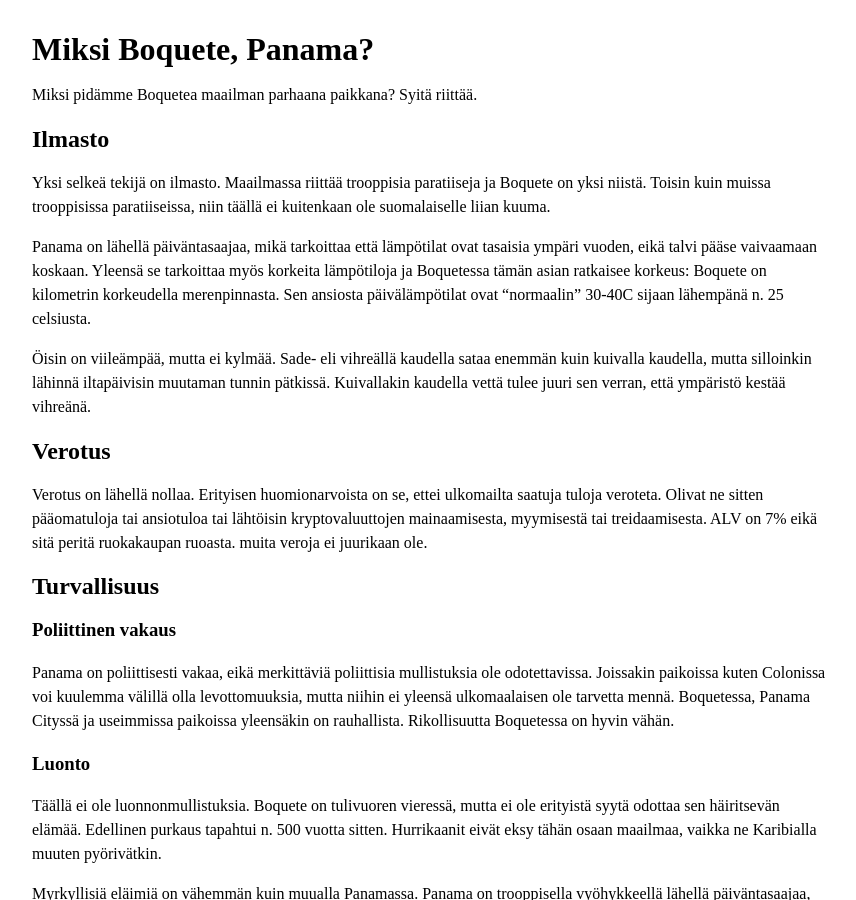
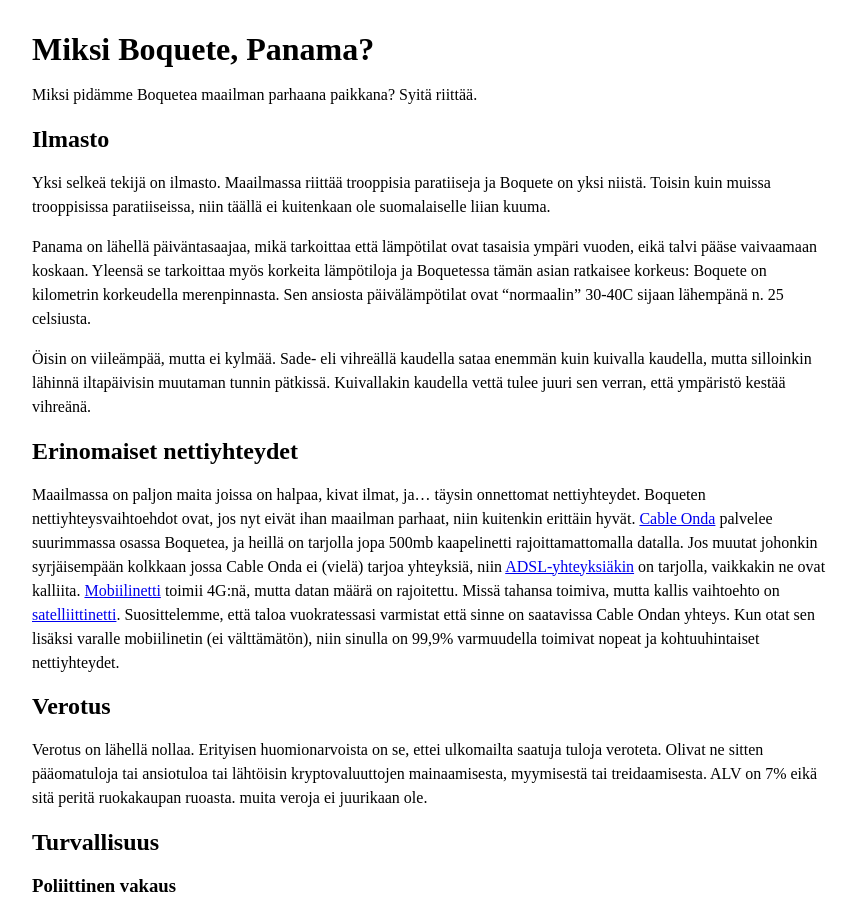
Before and after one commit to pitkonaarinparatiisi/pitkonaarinparatiisi.github.io, a Jekyll site: the page built from yleistietoa.md, in a window 1280 px wide and 900 px high. Shown: the whole window, without its empty margins (208-1064 px from the left). Built offline with Jekyll 4.4.1, drawn with Linux system fonts in a browser that asks for light colours; our own code applies the rules of GitHub Pages for plain Markdown files.

Commit message:
Update yleistietoa.md

```diff
--- a/yleistietoa.md
+++ b/yleistietoa.md
@@ -8,6 +8,10 @@
 Panama on lähellä päiväntasaajaa, mikä tarkoittaa että lämpötilat ovat tasaisia ympäri vuoden, eikä talvi pääse vaivaamaan koskaan. Yleensä se tarkoittaa myös korkeita lämpötiloja ja Boquetessa tämän asian ratkaisee korkeus: Boquete on kilometrin korkeudella merenpinnasta. Sen ansiosta päivälämpötilat ovat "normaalin" 30-40C sijaan lähempänä n. 25 celsiusta.
 
 Öisin on viileämpää, mutta ei kylmää. Sade- eli vihreällä kaudella sataa enemmän kuin kuivalla kaudella, mutta silloinkin lähinnä iltapäivisin muutaman tunnin pätkissä. Kuivallakin kaudella vettä tulee juuri sen verran, että ympäristö kestää vihreänä.
+
+## Erinomaiset nettiyhteydet
+
+Maailmassa on paljon maita joissa on halpaa, kivat ilmat, ja... täysin onnettomat nettiyhteydet. Boqueten nettiyhteysvaihtoehdot ovat, jos nyt eivät ihan maailman parhaat, niin kuitenkin erittäin hyvät. [Cable Onda](https://www.cableonda.com/residencial/internet/internet) palvelee suurimmassa osassa Boquetea, ja heillä on tarjolla jopa 500mb kaapelinetti rajoittamattomalla datalla. Jos muutat johonkin syrjäisempään kolkkaan jossa Cable Onda ei (vielä) tarjoa yhteyksiä, niin [ADSL-yhteyksiäkin](http://internetactivo.com/internet-residencial/) on tarjolla, vaikkakin ne ovat kalliita. [Mobiilinetti](https://www.claro.com.pa/personas/servicios/servicios-moviles/prepago/planes-y-precios/) toimii 4G:nä, mutta datan määrä on rajoitettu. Missä tahansa toimiva, mutta kallis vaihtoehto on [satelliittinetti](http://www.ptpanama.com/). Suosittelemme, että taloa vuokratessasi varmistat että sinne on saatavissa Cable Ondan yhteys. Kun otat sen lisäksi varalle mobiilinetin (ei välttämätön), niin sinulla on 99,9% varmuudella toimivat nopeat ja kohtuuhintaiset nettiyhteydet.
 
 ## Verotus
 Verotus on lähellä nollaa. Erityisen huomionarvoista on se, ettei ulkomailta saatuja tuloja veroteta. Olivat ne sitten pääomatuloja tai ansiotuloa tai lähtöisin kryptovaluuttojen mainaamisesta, myymisestä tai treidaamisesta. ALV on 7% eikä sitä peritä ruokakaupan ruoasta. muita veroja ei juurikaan ole.
```
